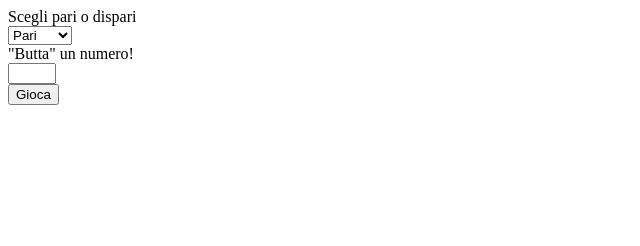
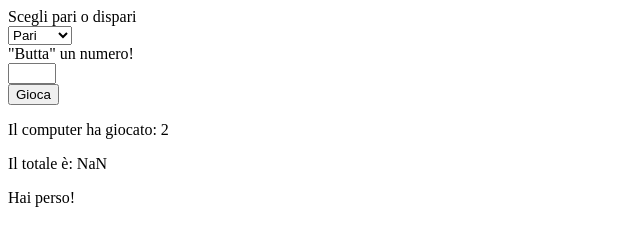
Before and after one commit to lindabettini/js-paliedispari, a plain HTML site: page index.html in a window 1280 px wide. Both pictures are taken after a click on the button "Gioca". Shown: the whole page, without its empty margins (0-640 px from the left). Drawn offline with Linux system fonts and the light colour scheme.

Commit message:
Print results

```diff
--- a/index.html
+++ b/index.html
@@ -26,6 +26,7 @@
     </section>
     <section id="game-result">
         <p id="cpu-number"></p>
+        <p id="total"></p>
         <p id="winner-declaration"></p>
     </section>
 
--- a/script2.js
+++ b/script2.js
@@ -11,41 +11,46 @@ todo  Dichiariamo chi ha vinto.
 const chooseField = document.getElementById('choose');
 const numbField = document.getElementById('gamer-number');
 const cpuParagraph = document.getElementById('cpu-number');
+const playBtn = document.getElementById('play');
+const sumParagraph = document.getElementById('total');
 const winnerParagraph = document.getElementById('winner-declaration');
-const playBtn = document.getElementById('play');
 
 
 // ° Other elements
 const min = 1;
 const max = 5;
-let sum = 0;
+
+const victory = 'Hai vinto!';
+const defeat = 'Hai perso!';
 
 const cpuNumber = randomNumber(min, max);
 
-// let gamerNumber = 0;
+// ° Collego eventi a Play Button
+playBtn.addEventListener('click', function() {
 
-playBtn.addEventListener('click', function() {
     const gamerNumber = parseInt(numbField.value);
-    console.log('gamer numb:', gamerNumber);
-    console.log('cpu numb:', cpuNumber)
-    sum = cpuNumber + gamerNumber;
-    isEven(sum);
-    console.log(sum);
-
     const chooseValue = chooseField.value;
 
+    let sum = cpuNumber + gamerNumber;
+
+    cpuParagraph.innerText = 'Il computer ha giocato:' + ' ' + cpuNumber;
+    sumParagraph.innerText = 'Il totale è:' + ' ' + sum;
+
+    isEven(sum);
+    // ° Determino il vincitore
     switch(chooseValue) {
         case 'odd':
             if (!isEven(sum)){
-                console.log('hai vinto!');
+                winnerParagraph.innerText = victory;
             } else if (isEven(sum)){
-                console.log('hai perso!');            }
+                winnerParagraph.innerText = defeat;
+            }
             break;
         case 'even':
             if (isEven(sum)){
-                console.log('hai vinto!');
+                winnerParagraph.innerText = victory;
             } else if (!isEven(sum)) {
-                console.log('hai perso!');
+                winnerParagraph.innerText = defeat;
             }
             break;
     }
```
